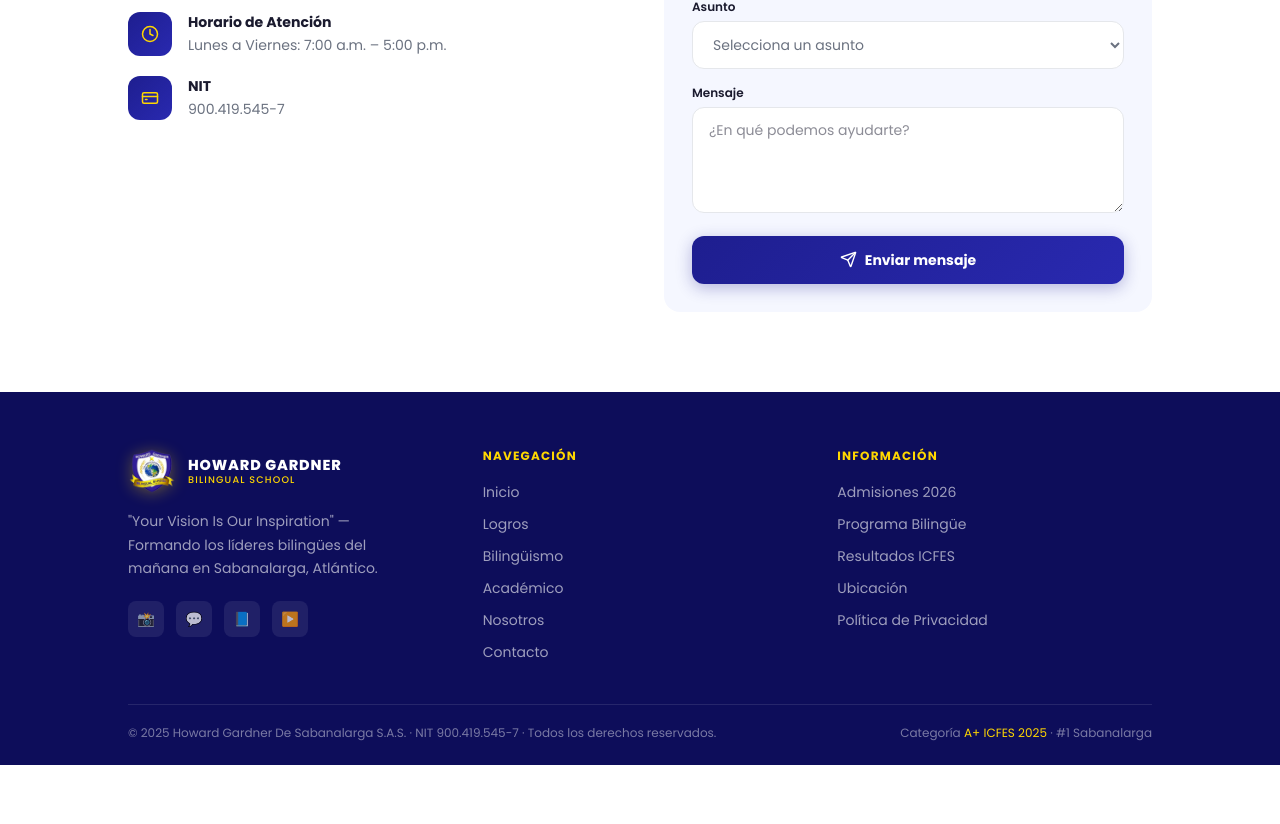
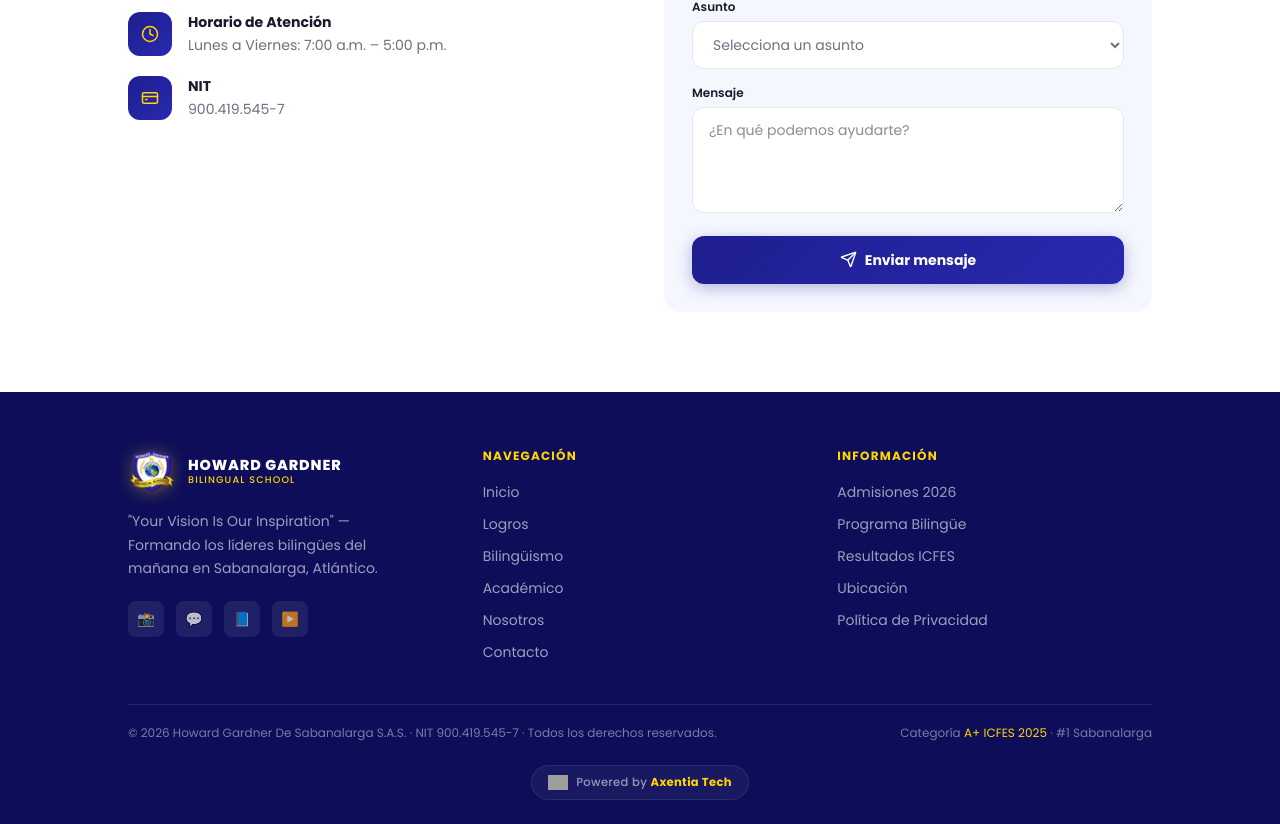
Before and after one commit to habid8374/howardgardner, a Next.js app: page / in a window 1280 px wide. Shown: the part 7993-8817 px from the top of the page. Before the commit the page ends 8758 px from the top, so only its background shows below. Built offline with nearby package versions, Linux system fonts and the light colour scheme; grey boxes are pictures that could not be loaded.

Commit message:
feat: add Powered by Axentia Tech to footer, update year to 2026
https://claude.ai/code/session_01XrCrQRhDWB9Z6k6arR6Jcv

```diff
--- a/components/Footer.tsx
+++ b/components/Footer.tsx
@@ -114,8 +114,32 @@ export default function Footer() {
           className="pt-5 flex flex-col sm:flex-row justify-between items-center gap-2 text-xs"
           style={{ borderTop: "1px solid rgba(255,255,255,0.1)", color: "rgba(255,255,255,0.45)" }}
         >
-          <p className="m-0">© 2025 Howard Gardner De Sabanalarga S.A.S. · NIT 900.419.545-7 · Todos los derechos reservados.</p>
+          <p className="m-0">© 2026 Howard Gardner De Sabanalarga S.A.S. · NIT 900.419.545-7 · Todos los derechos reservados.</p>
           <p className="m-0">Categoría <a href="#logros" className="no-underline" style={{ color: "#FFD700" }}>A+ ICFES 2025</a> · #1 Sabanalarga</p>
+        </div>
+
+        {/* Powered by Axentia Tech */}
+        <div className="flex justify-center mt-6">
+          <a
+            href="https://axentiatech.com"
+            target="_blank"
+            rel="noopener noreferrer"
+            className="inline-flex items-center gap-2 no-underline rounded-full px-4 py-2 transition-all"
+            style={{ background: "rgba(255,255,255,0.05)", border: "1px solid rgba(255,255,255,0.08)" }}
+            onMouseEnter={(e) => { (e.currentTarget as HTMLAnchorElement).style.background = "rgba(255,255,255,0.1)"; }}
+            onMouseLeave={(e) => { (e.currentTarget as HTMLAnchorElement).style.background = "rgba(255,255,255,0.05)"; }}
+          >
+            <img
+              src="/axentia_icon_solo_A.ico"
+              alt="Axentia Tech"
+              width={20}
+              height={20}
+              style={{ objectFit: "contain", display: "block" }}
+            />
+            <span style={{ color: "rgba(255,255,255,0.55)", fontSize: "0.72rem", fontWeight: 500, letterSpacing: "0.03em" }}>
+              Powered by <strong style={{ color: "#FFD700", fontWeight: 700 }}>Axentia Tech</strong>
+            </span>
+          </a>
         </div>
       </div>
     </footer>
```
Also changed, not shown: 1 other file (tests, documents, lock files or other folders).
